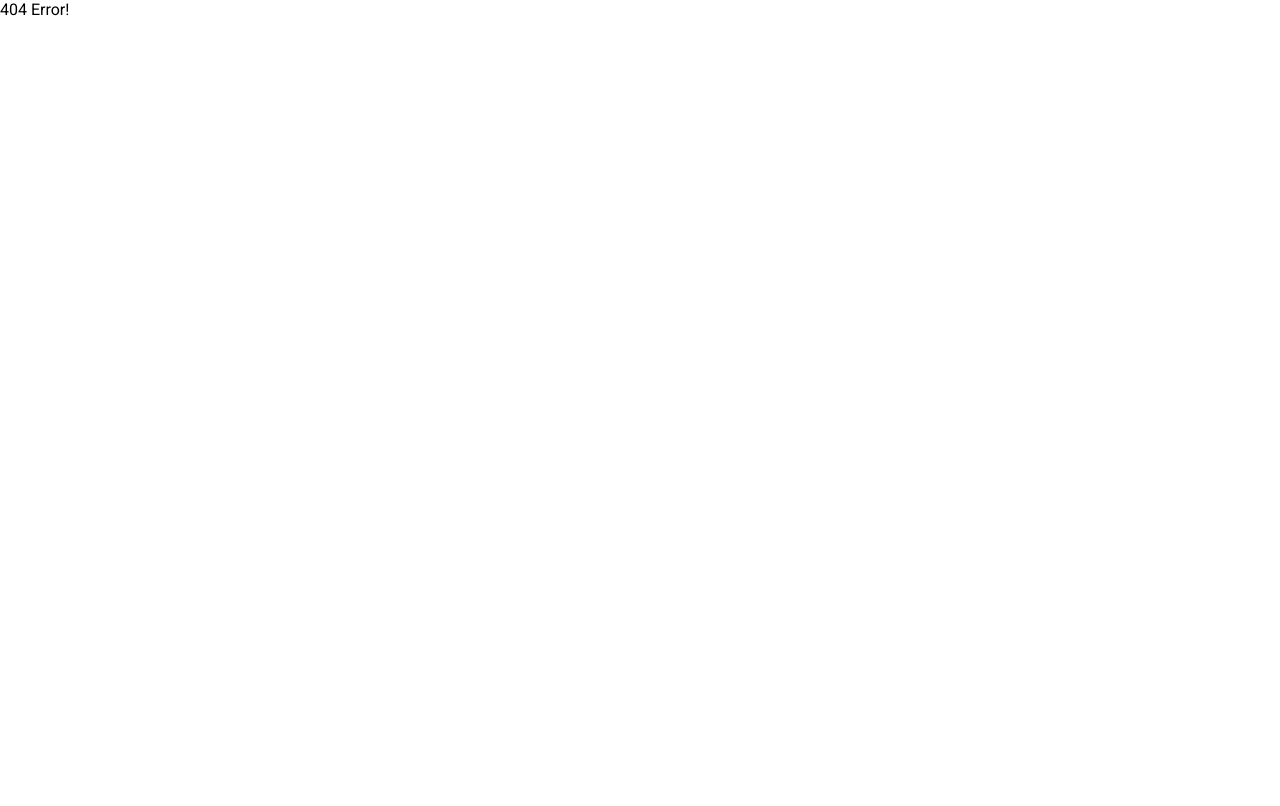
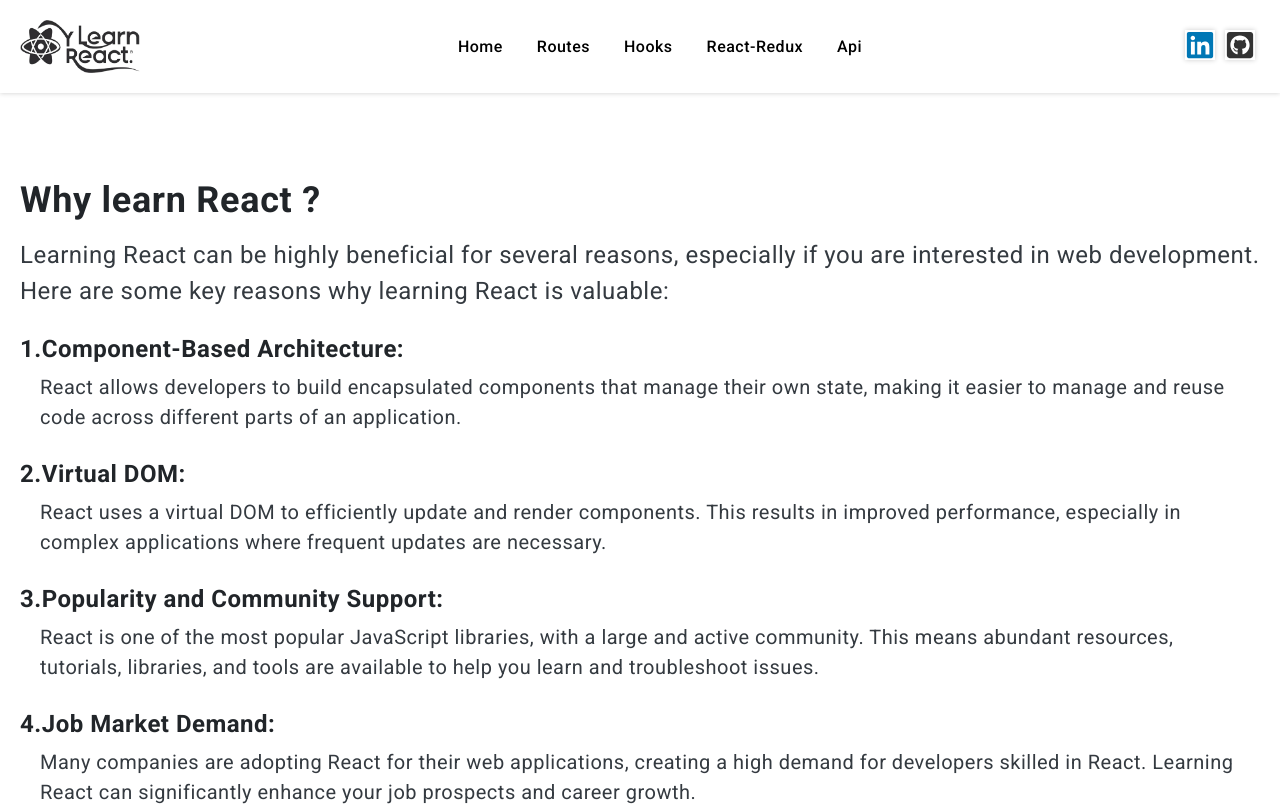
Before and after one commit to yash-babariya/Y-learnReact, a React (Vite) app: page /learnMore in a window 1280 px wide. Before the commit this address had no page. Shown: the top 806 px of the page. Built offline with nearby package versions, Linux system fonts and the light colour scheme.

Commit message:
create a learn-more pages

```diff
--- a/src/componets/home/herobanner/index.jsx
+++ b/src/componets/home/herobanner/index.jsx
@@ -1,6 +1,7 @@
 import React from 'react'
 import './herobaner.scss'
 import logo from '../../../assets/logo/logo.png'
+import { Link } from 'react-router-dom'
 
 export default function HeroBanner() {
     return (
@@ -16,7 +17,7 @@ export default function HeroBanner() {
                         </div>
                     </div>
                     <div className="hero-buttons">
-                        <button className='solid'>Learn More</button>
+                        <Link to="/learnMore"><button className='solid'>Learn More</button></Link>
                         <button className='border'>Get Started</button>
                     </div>
                 </section>
--- /dev/null
+++ b/src/componets/hooks/hooksHome/hooksHome.scss
@@ -0,0 +1 @@
+@import '../../../styles/index.scss';
--- /dev/null
+++ b/src/componets/hooks/hooksHome/index.jsx
@@ -0,0 +1,14 @@
+import React from 'react';
+import './hooksHome.scss'
+
+export default function HooksHome() {
+    return (
+        <div className='hookes-home'>
+            <div className="container">
+                <section>
+                    <h1>hello this is hooks home</h1>
+                </section>
+            </div>
+        </div>
+    )
+}
--- /dev/null
+++ b/src/componets/hooks/index.jsx
@@ -0,0 +1,10 @@
+import React from 'react'
+import HooksHome from './hooksHome'
+
+export default function Hooks() {
+    return (
+        <div>
+            <HooksHome />
+        </div>
+    )
+}
--- /dev/null
+++ b/src/componets/learn-more/index.jsx
@@ -0,0 +1,73 @@
+import React from 'react';
+import './learnMore.scss'
+import { Link } from 'react-router-dom';
+import { FaAngleDoubleRight } from "react-icons/fa";
+
+export default function LearnMore() {
+    return (
+        <div className='learn-more'>
+            <div className="container">
+                <section>
+                    <div className="heading">
+                        <h2>Why learn React ?</h2>
+                    </div>
+                    <div className="content">
+                        <h4>
+                            Learning React can be highly beneficial for several reasons, especially if you are interested in web development. Here are some key reasons why learning React is valuable:
+                        </h4>
+                        <div className="points">
+                            <div className="point">
+                                <h3>1.Component-Based Architecture:</h3>
+                                <p>React allows developers to build encapsulated components that manage their own state, making it easier to manage and reuse code across different parts of an application.</p>
+                            </div>
+                            <div className="point">
+                                <h3>2.Virtual DOM:</h3>
+                                <p>React uses a virtual DOM to efficiently update and render components. This results in improved performance, especially in complex applications where frequent updates are necessary.</p>
+                            </div>
+                            <div className="point">
+                                <h3>3.Popularity and Community Support:</h3>
+                                <p>React is one of the most popular JavaScript libraries, with a large and active community. This means abundant resources, tutorials, libraries, and tools are available to help you learn and troubleshoot issues.</p>
+                            </div>
+                            <div className="point">
+                                <h3>4.Job Market Demand:</h3>
+                                <p>Many companies are adopting React for their web applications, creating a high demand for developers skilled in React. Learning React can significantly enhance your job prospects and career growth.</p>
+                            </div>
+                            <div className="point">
+                                <h3>5.Ecosystem and Integration:</h3>
+                                <p>React has a rich ecosystem, including libraries like Redux for state management, React Router for navigation, and Next.js for server-side rendering and static site generation. This makes it a versatile tool for various types of applications.</p>
+                            </div>
+                            <div className="point">
+                                <h3>6.Flexibility:</h3>
+                                <p>React can be used to build both web and mobile applications (with React Native). This flexibility allows you to apply your React skills across different platforms.</p>
+                            </div>
+                            <div className="point">
+                                <h3>7.Declarative Syntax:</h3>
+                                <p>React’s declarative syntax makes it easier to understand and predict how your application will behave, improving code readability and maintainability.</p>
+                            </div>
+                            <div className="point">
+                                <h3>8.JSX (JavaScript XML):</h3>
+                                <p>JSX, a syntax extension for JavaScript, allows you to write HTML-like code within JavaScript. This makes the code more readable and easier to write, especially for those with an HTML background.</p>
+                            </div>
+                            <div className="point">
+                                <h3>9.Strong Backing:</h3>
+                                <p>React is maintained by Facebook and a community of individual developers and companies, ensuring it stays up-to-date with modern web development trends and best practices.</p>
+                            </div>
+                            <div className="point">
+                                <h3>10.Learning Curve:</h3>
+                                <p>While React has a learning curve, it is considered relatively easier to learn compared to some other frameworks due to its simplicity and the abundance of learning resources available.</p>
+                            </div>
+                            <div className="get-started">
+                                <Link>
+                                    <button className='solid'>
+                                        Get Started
+                                        <FaAngleDoubleRight className='icon' />
+                                    </button>
+                                </Link>
+                            </div>
+                        </div>
+                    </div>
+                </section>
+            </div>
+        </div>
+    )
+}
--- /dev/null
+++ b/src/componets/learn-more/learnMore.scss
@@ -0,0 +1,107 @@
+@import '../../styles/index.scss';
+
+
+.learn-more {
+    width: 100%;
+    padding: 80px 0;
+    background-color: var(--theme-white-background);
+
+    @media (max-width:768px) {
+        padding: 40px 0;
+    }
+
+    .container {
+        width: 100%;
+        height: 100%;
+
+        section {
+            width: 100%;
+            height: 100%;
+
+            .heading {
+
+                h2 {
+                    font-size: 36px;
+                    font-weight: 700;
+                    line-height: 1.5;
+                    letter-spacing: 0.7px;
+                    color: var(--theme-gray-900-text);
+
+                    @media (max-width:768px) {
+                        font-size: 30px;
+                    }
+
+                    @media (max-width:576px) {
+                        font-size: 28px;
+                    }
+                }
+            }
+
+            .content {
+                padding: 10px 0;
+
+                h4 {
+                    font-size: 24px;
+                    font-weight: 400;
+                    line-height: 1.5;
+                    letter-spacing: 0.5px;
+                    color: var(--theme-gray-800-text);
+
+                    @media (max-width:768px) {
+                        font-size: 20px;
+                    }
+                }
+
+                .points {
+                    margin-top: 10px;
+
+                    .point {
+                        padding: 12px 0;
+
+                        @media (max-width:768px) {
+                            padding: 8px 0;
+                        }
+
+                        h3 {
+                            margin-bottom: 5px;
+                            font-size: 24px;
+                            font-weight: 700;
+                            line-height: 1.5;
+                            letter-spacing: 0.5px;
+                            color: var(--theme-gray-900-text);
+
+                            @media (max-width:768px) {
+                                font-size: 20px;
+                            }
+                        }
+
+                        p {
+                            margin-left: 20px;
+                            font-size: 20px;
+                            font-weight: 400;
+                            line-height: 1.5;
+                            letter-spacing: 0.5px;
+                            color: var(--theme-gray-800-text);
+
+                            @media (max-width:768px) {
+                                font-size: 16px;
+                            }
+                        }
+                    }
+
+                    .get-started {
+                        @include flex;
+                        justify-content: flex-end;
+                        margin-top: 20px;
+
+                        button {
+                            .icon {
+                                margin-left: 10px;
+                            }
+                        }
+                    }
+                }
+            }
+        }
+    }
+}
--- a/src/styles/index.scss
+++ b/src/styles/index.scss
@@ -4,8 +4,6 @@
 
 @import './mixin/mixin';
 
-@import './typography/typography';
-
 @import './container/container';
 
 @import './button/button';
--- a/src/styles/typography/_typography.scss
+++ /dev/null
@@ -1,42 +0,0 @@
-/* Heading mixin */
-@mixin heading {
-    font-size: 32px;
-    font-weight: 700;
-    line-height: 1.5;
-}
-
-/* Subheading mixin */
-@mixin subheading {
-    font-size: 24px;
-    font-weight: 600;
-    line-height: 1.5;
-}
-
-/* Body text mixin */
-@mixin body-text {
-    font-size: 16px;
-    font-weight: 400;
-    line-height: 1.6;
-}
-
-/* Small text mixin */
-@mixin small-text {
-    font-size: 14px;
-    font-weight: 400;
-    line-height: 1.5;
-}
-
-/* Caption text mixin */
-@mixin caption-text {
-    font-size: 12px;
-    font-weight: 400;
-    line-height: 1.4;
-}
-
-/* Button text mixin */
-@mixin button-text {
-    font-size: 18px;
-    font-weight: 600;
-    line-height: 1.4;
-    text-transform: uppercase;
-}
```
Also changed, not shown: src/routes/index.jsx (+7 -1 lines), 1 other file (tests, documents, lock files or other folders).
